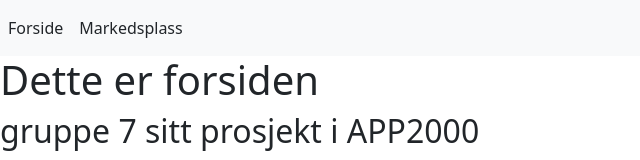
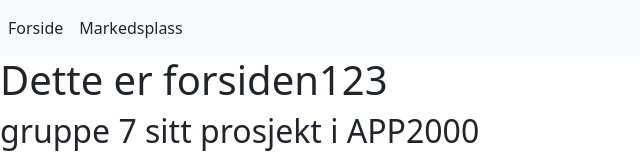
Before and after one commit to jonbonde/APP2000, a React (Create React App) app in the folder reactclient/: page / in a window 1280 px wide. Shown: the top 160 px of the page, without its empty margins (0-640 px from the left). Built offline with nearby package versions, Linux system fonts and the light colour scheme.

Commit message:
la til 123

```diff
--- a/reactclient/src/Pages/Home.js
+++ b/reactclient/src/Pages/Home.js
@@ -3,7 +3,7 @@ import React from "react";
 function Home() {
     return (
         <div>
-            <h1>Dette er forsiden</h1>
+            <h1>Dette er forsiden123</h1>
             <h2>gruppe 7 sitt prosjekt i APP2000</h2>
         </div>
     );
```
